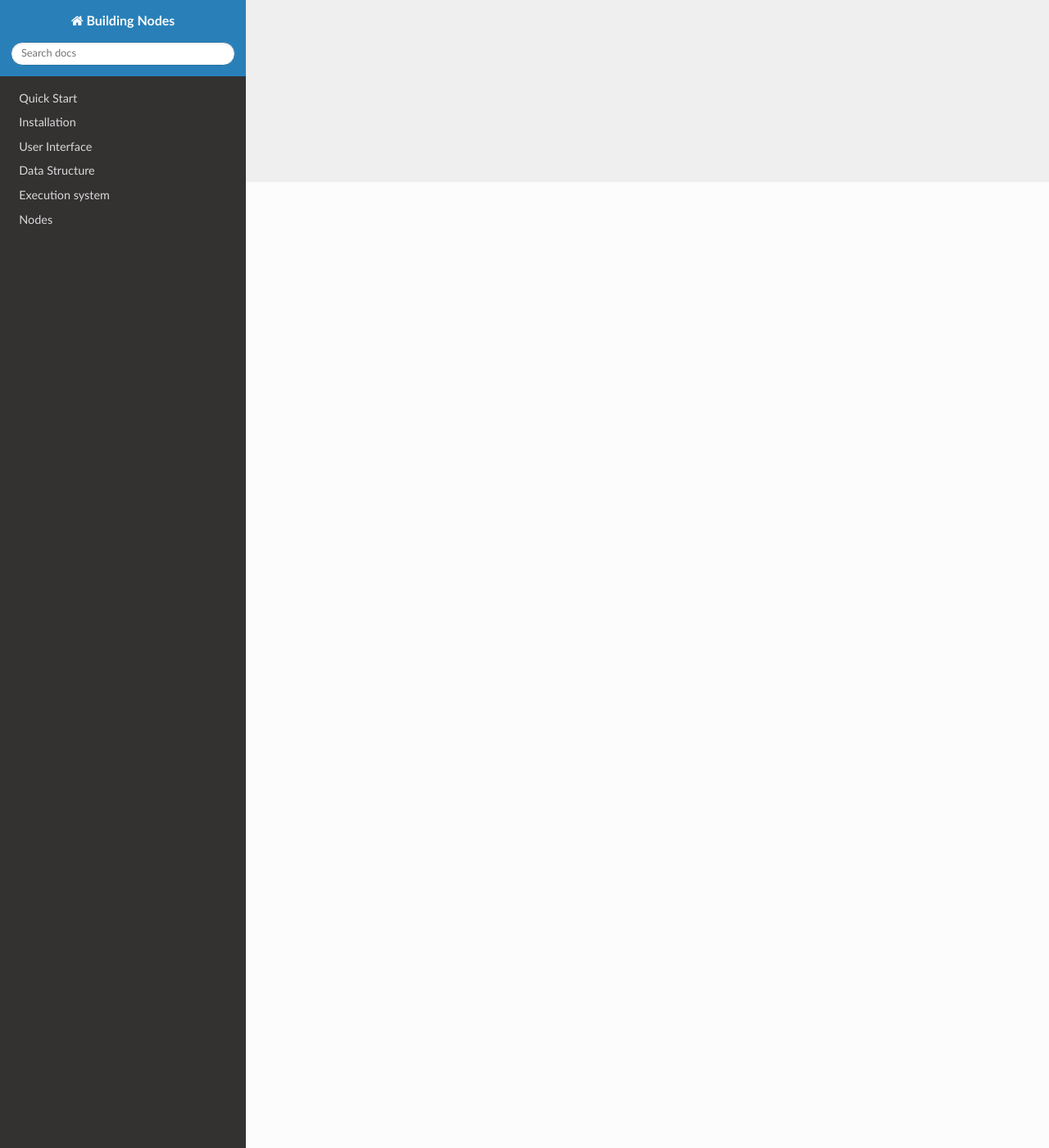
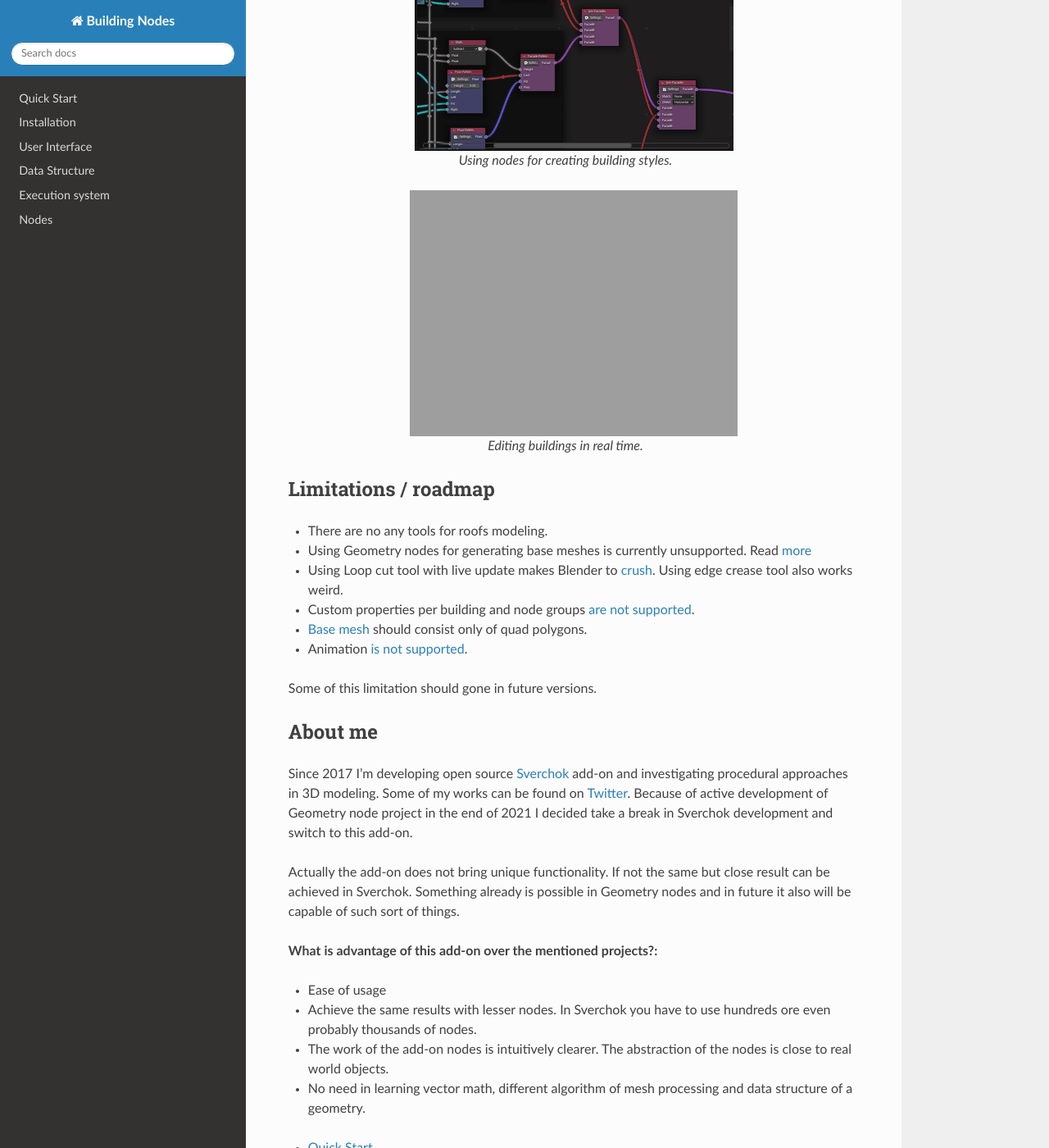
Before and after one commit to Durman/BuildingNodesDocs, a Sphinx documentation site: the page built from docs/index.rst, in a window 1280 px wide and 1400 px high, scrolled down 1178 px. Shown: the whole window at 82% size. Built offline with Sphinx 7.4.7 and the Read the Docs theme 2.0.0, drawn with Linux system fonts in a browser that asks for light colours; some of the changed text lies outside the part shown.

Commit message:
add introduction initial content

```diff
--- a/docs/execution_system.rst
+++ b/docs/execution_system.rst
@@ -35,6 +35,8 @@
    tree can be recreated from scratch without saving any changes in previous
    one.
 
+.. _tree_editor:
+
 -----------
 Tree editor
 -----------
--- a/docs/index.rst
+++ b/docs/index.rst
@@ -1,12 +1,84 @@
 .. Building Nodes documentation master file, created by
    sphinx-quickstart on Thu Nov 25 16:46:53 2021.
-   You can adapt this file completely to your liking, but it should at least
-   contain the root `toctree` directive.
 
 Welcome to Building Nodes's documentation!
 ==========================================
 
-Hello world
+This is a tool for procedural generation of buildings. The work of the add-on is
+similar to panel housing construction. The process is composed from three steps:
+
+1. Creating :ref:`panels`. This should be done with standard Blender tools.
+2. Creating building style. There is dedicated for this node tree editor.
+3. Creating :ref:`base mesh <base_geometry>` which will be turned into a
+   building. It also should be created with standard Blender modeling tools.
+
+After the steps a building style can be applied to a base mesh. Instead of
+base mesh the add-on will create a building. Base mesh and building style can
+be edited any moment and changes will be applied at once.
+
+Main features
+-------------
+
+.. figure:: /images/Apply_style.*
+   :align: center
+
+   Once building style was created it can be applied to as many objects as you
+   wish.
+
+.. figure:: /images/Using_nodes.*
+   :align: center
+
+   Using nodes for creating building styles.
+
+.. figure:: /images/Edit_facade.*
+   :align: center
+
+   Editing buildings in real time.
+
+
+Limitations / roadmap
+---------------------
+
+- There are no any tools for roofs modeling.
+- Using Geometry nodes for generating base meshes is currently unsupported.
+  Read :doc:`more <execution_system>`
+- Using Loop cut tool with live update makes Blender to crush_. Using edge
+  crease tool also works weird.
+- Custom properties per building and node groups
+  :ref:`are not supported <tree_editor>`.
+- :ref:`Base mesh <base_geometry>` should consist only of quad polygons.
+- Animation :doc:`is not supported <execution_system>`.
+
+.. _crush: https://developer.blender.org/T67093
+
+Some of this limitation should gone in future versions.
+
+
+About me
+--------
+
+Since 2017 I'm developing open source Sverchok_ add-on and investigating
+procedural approaches in 3D modeling. Some of my works can be found on Twitter_.
+Because of active development of Geometry node project in the end of 2021 I
+decided take a break in Sverchok development and switch to this add-on.
+
+.. _Sverchok: https://github.com/nortikin/sverchok
+.. _Twitter: https://twitter.com/SoluSerg
+
+Actually the add-on does not bring unique functionality. If not the same but
+close result can be achieved in Sverchok. Something already is possible in
+Geometry nodes and in future it also will be capable of such sort of things.
+
+**What is advantage of this add-on over the mentioned projects?:**
+
+- Ease of usage
+- Achieve the same results with lesser nodes. In Sverchok you have to use
+  hundreds ore even probably thousands of nodes.
+- The work of the add-on nodes is intuitively clearer. The abstraction of the
+  nodes is close to real world objects.
+- No need in learning vector math, different algorithm of mesh processing and
+  data structure of a geometry.
+
 
 .. toctree::
    :maxdepth: 1
```
Also changed, not shown: other parts of docs/index.rst (+0 -8 lines), README.md (+1 -0 lines), docs/images/Apply_style.gif (added), docs/images/Using_nodes.gif (added), 1 other file.
